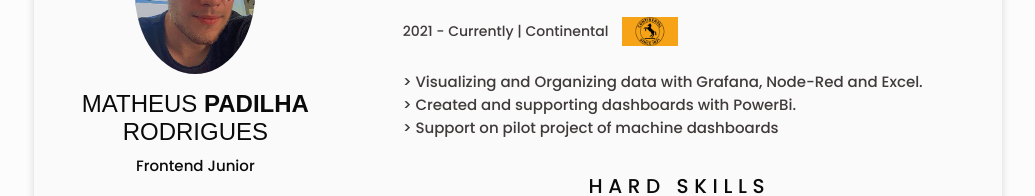
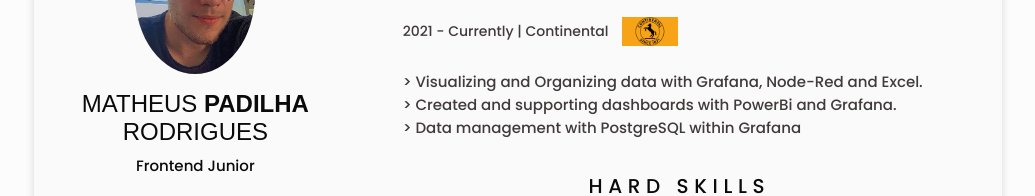
Before and after one commit to Padilha1/CV, a website: page index.html in a window 1280 px wide. Shown: the part 134-330 px from the top of the page, without its empty margins (122-1157 px from the left). Drawn offline with nearby package versions, Linux system fonts and the light colour scheme; a web font is replaced by a local one.

Commit message:
updated info

```diff
--- a/index.html
+++ b/index.html
@@ -174,8 +174,8 @@
                                 <span class="experience-company">2021 - Currently | Continental <img src="./assets/img/logo.jpg" class="logo"> </span>
                                 <p class="experience-description">
                                     > Visualizing and Organizing data with Grafana, Node-Red and Excel. <br>
-                                    > Created and supporting dashboards with PowerBi. <br>
-                                    > Support on pilot project of machine dashboards
+                                    > Created and supporting dashboards with PowerBi and Grafana. <br>
+                                    > Data management with PostgreSQL within Grafana
                                 </p>
                             </div>
                         </div>
```
